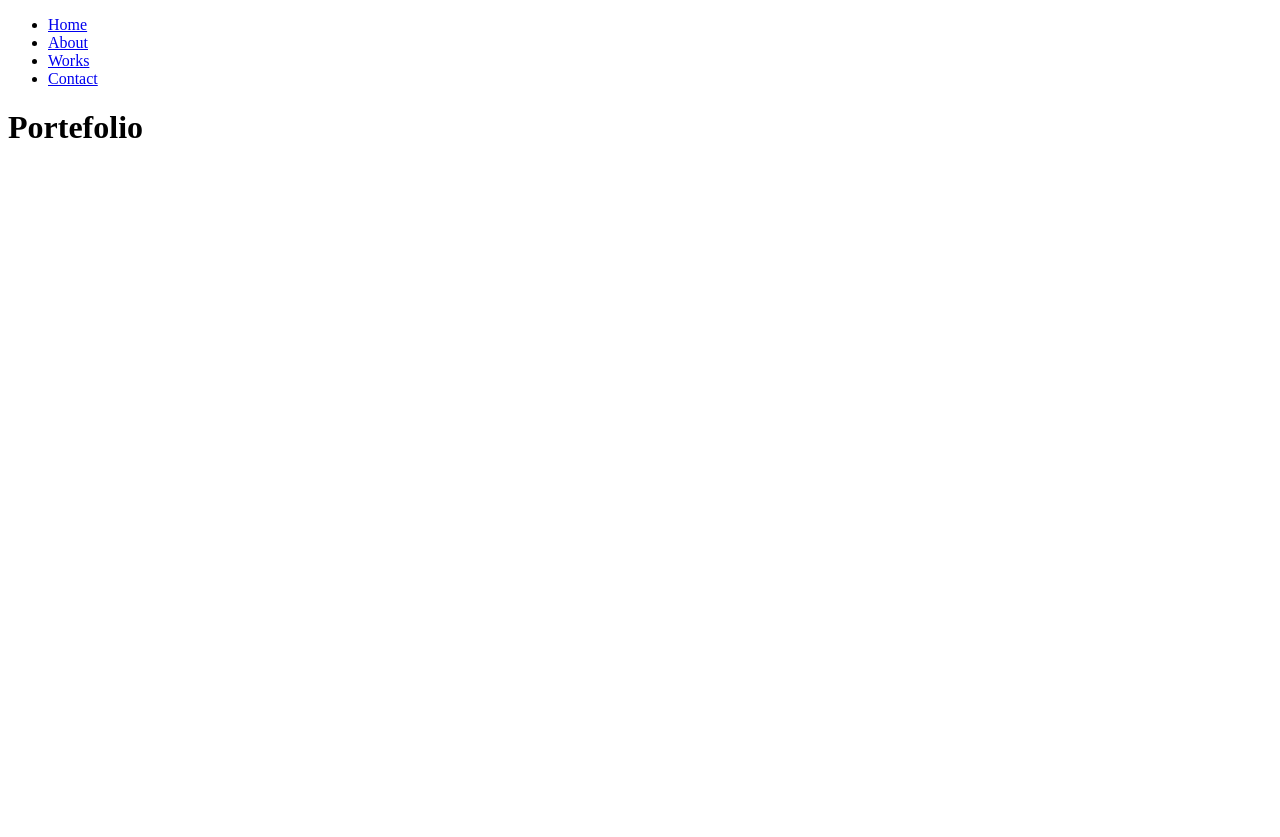
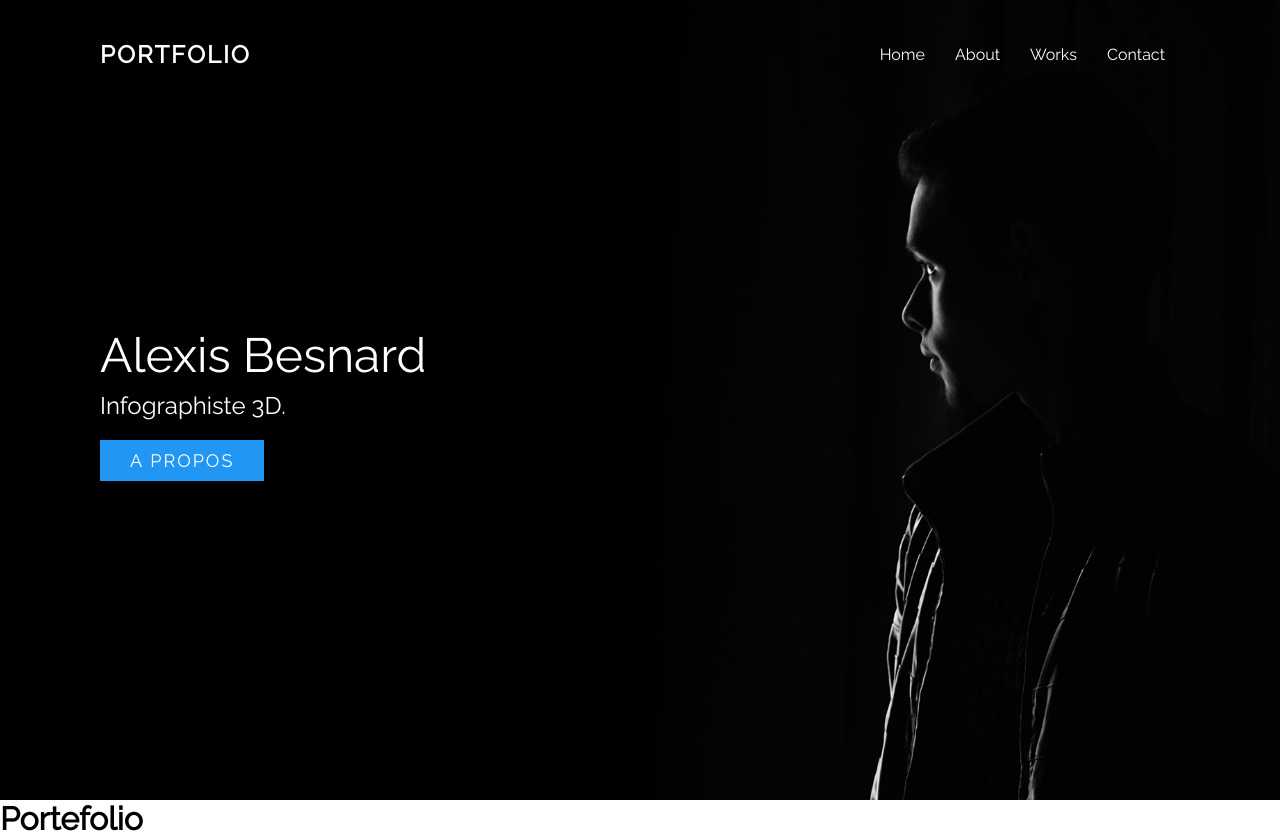
Before and after one commit to PaulTAI/portfolio-Alexis, a plain HTML site: page index.html in a window 1280 px wide. Before the commit the page ends 800 px from the top, so only its background shows below. Drawn offline with Linux system fonts and the light colour scheme; files that its build step writes are made by us from their sources.

Commit message:
home content

```diff
--- a/assets/style.css
+++ b/assets/style.css
@@ -1 +1,97 @@
 /* du css ici */
+@import url('https://fonts.googleapis.com/css2?family=Raleway&display=swap');
+
+*{
+    font-family: 'Raleway', sans-serif;
+    margin: 0;
+    padding: 0;
+    box-sizing: border-box;
+}
+
+section
+{
+    padding: 100px;
+}
+
+.banner
+{
+    position: relative;
+    min-height: 100vh;
+    background: url(img/banner.jpg);
+    background-size: cover;
+    background-position: right;
+    display: flex;
+    justify-content: space-between;
+    align-items: center;
+}
+
+.banner h2
+{
+    font-size: 3em;
+    color: #fff;
+    font-weight: 500;
+    line-height: 1.5em;
+}
+
+.banner h3
+{
+    font-size: 1.5em;
+    color: #fff;
+    font-weight: 500;
+}
+
+.btn
+{
+    position: relative;
+    background: #2196f3;
+    display: inline-block;
+    color: #fff;
+    margin-top: 20px;
+    padding: 10px 30px;
+    font-size: 18px;
+    text-transform: uppercase;
+    text-decoration: none;
+    letter-spacing: 2px;
+    font-weight: 500;
+}
+
+nav
+{
+    position: fixed;
+    top: 0;
+    left: O;
+    width: 100%;
+    padding: 40px 100px;
+    z-index: 1000;
+    display: flex;
+    justify-content: space-between;
+    align-items: center;
+}
+nav .logo
+{
+    color: #fff;
+    font-size: 24px;
+    text-transform: uppercase;
+    text-decoration: none;
+    font-weight: 700;
+    letter-spacing: 2px;
+}
+
+header ul
+{
+    position: relative;
+    display: flex;
+}
+header ul li
+{
+    position: relative;
+    list-style: none;
+}
+.menu-links
+{
+    position: relative;
+    display: inline-block;
+    margin: 0 15px;
+    color: #fff;
+    text-decoration: none;
+}
--- a/index.html
+++ b/index.html
@@ -4,19 +4,30 @@
     <meta charset="UTF-8">
     <meta http-equiv="X-UA-Compatible" content="IE=edge">
     <meta name="viewport" content="width=device-width, initial-scale=1.0">
-    <link rel="stylesheet" href="style.css">
+    <link rel="stylesheet" href="assets/style.css">
     <title>Portfolio - Alexis Besnard</title>
 </head>
 <body>
     <!-- menu responsive -->
-    <nav>
-        <ul>
-            <li class="menu-links"><a href="#">Home</a></li>
-            <li class="menu-links"><a href="#">About</a></li>
-            <li class="menu-links"><a href="#">Works</a></li>
-            <li class="menu-links"><a href="#">Contact</a></li>
-        </ul>
-    </nav>
+    <header>
+        <nav>
+            <a href="" class="logo">portfolio</a>
+            <div class="toggle"></div>
+            <ul>
+                <li><a href="#" class="menu-links">Home</a></li>
+                <li><a href="#" class="menu-links">About</a></li>
+                <li><a href="#" class="menu-links">Works</a></li>
+                <li><a href="#" class="menu-links">Contact</a></li>
+            </ul>
+        </nav>
+    </header>
+    <section class="banner">
+        <div class="textBx">
+            <h2>Alexis Besnard</h2>
+            <h3>Infographiste 3D.</h3>
+            <a href="#" class="btn">A propos</a>
+        </div>
+    </section>
 
     <!-- section HOME -->
     <h1>Portefolio</h1>
```
Also changed, not shown: assets/img/banner.jpg (added), 1 other file.
